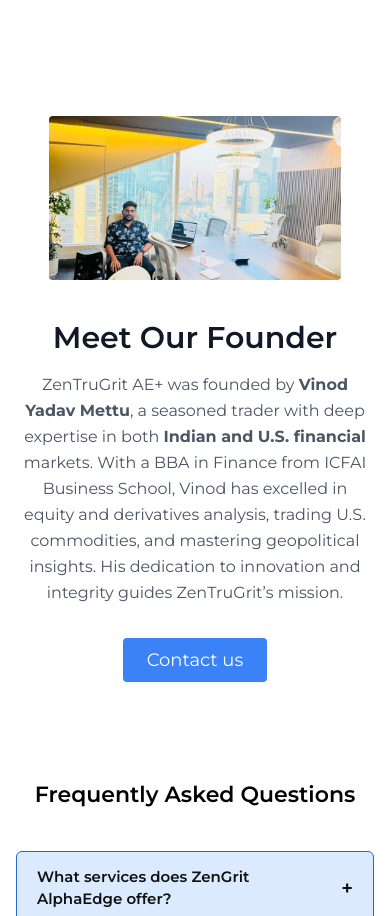
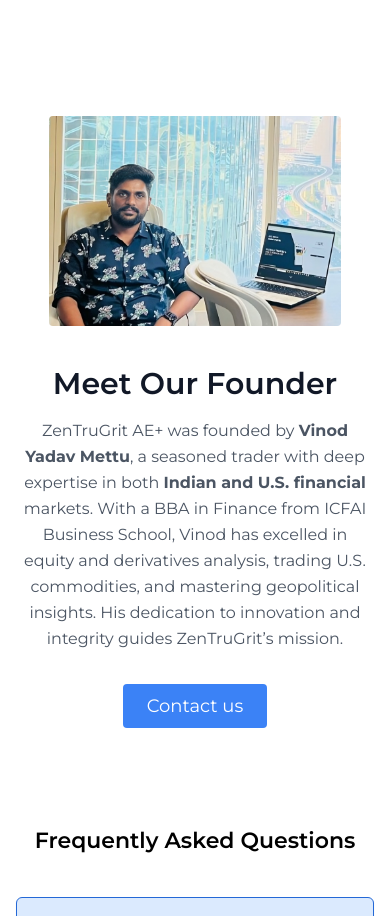
Before and after one commit to piyushagrawal0701/subham-freelancing-project, a React (Vite) app: page /about in a window 390 px wide. Shown: the part 1011-1927 px from the top of the page. Built offline with nearby package versions, Linux system fonts and the light colour scheme.

Commit message:
founder image updated

```diff
--- a/src/Components/Founder/Founder.jsx
+++ b/src/Components/Founder/Founder.jsx
@@ -1,13 +1,27 @@
 import React from "react";
 import { Link } from "react-router-dom";
 import founderImg from "../../assets/Images/About/founderImg.jpg"
+import founderImgMobile from "../../assets/Images/About/founderImgMobile.png"
+
 const Founder = () => {
   return (
     <>
 
       <section class="text-gray-600 body-font">
         <div class="container mx-auto flex px-5 py-14 md:flex-row flex-col items-center">
-          <div class="lg:max-w-lg lg:w-full md:w-1/2 w-5/6 mb-10 md:mb-0">
+
+          {/* ------------ FOR LAPTOP VERSION ---------------  */}
+
+          <div class="lg:max-w-lg lg:w-full md:w-1/2 w-5/6 mb-10 md:mb-0 sm:hidden block">
+            <img
+              class="object-cover object-center rounded"
+              alt="hero"
+              src={founderImgMobile}
+            />
+          </div>
+
+          {/* ------------ FOR MOBILE VERSION ---------------  */}
+          <div class="lg:max-w-lg lg:w-full md:w-1/2 w-5/6 mb-10 md:mb-0 sm:block hidden">
             <img
               class="object-cover object-center rounded"
               alt="hero"
```
Also changed, not shown: src/assets/Images/About/founderImgMobile.png (added).
